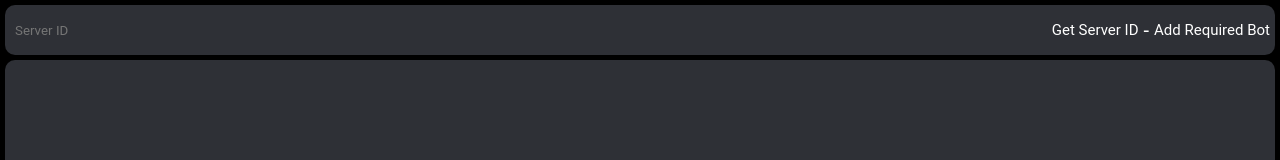
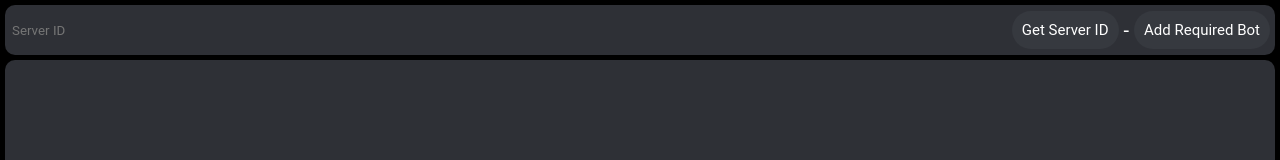
Before and after one commit to CHSUnblocked/discod-unblock, a plain HTML site: page index.html in a window 1280 px wide. Shown: the top 160 px of the page. Drawn offline with Linux system fonts and the light colour scheme.

Commit message:
Update index.html

```diff
--- a/index.html
+++ b/index.html
@@ -71,6 +71,8 @@
         color: white;
         align-items: center;
         font-size: 20px;
+        padding: 5px;
+        gap: 5px;
       }
       #frame {
         flex-grow: 1;
@@ -86,14 +88,15 @@
         width: 100%;
         height: 100%;
         color: white;
-        padding: 10px;
       }
       a {
         color: white;
         font-size: 15px;
         text-decoration: none;
-        padding: 5px;
+        padding: 10px;
         white-space: nowrap;
+        background-color: #36393f;
+        border-radius: 100px;
       }
     </style>
   </body>
```
